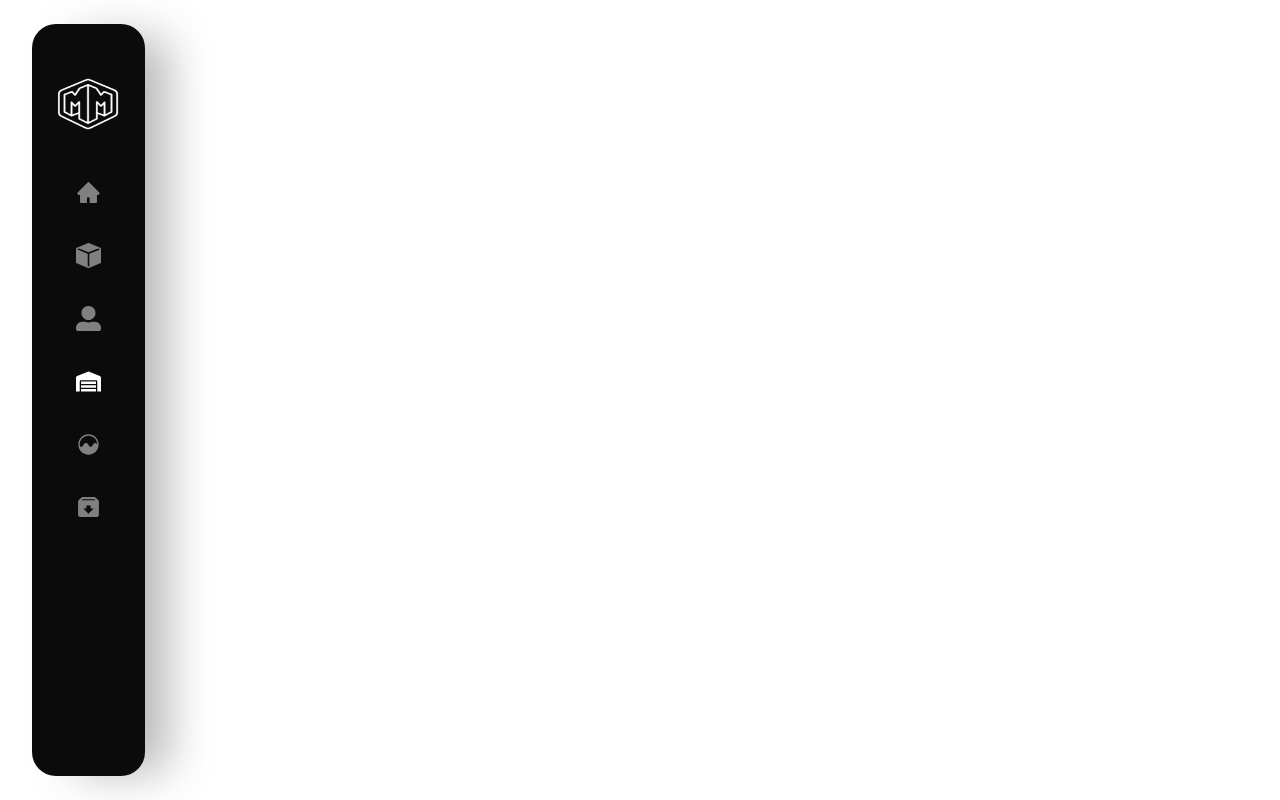
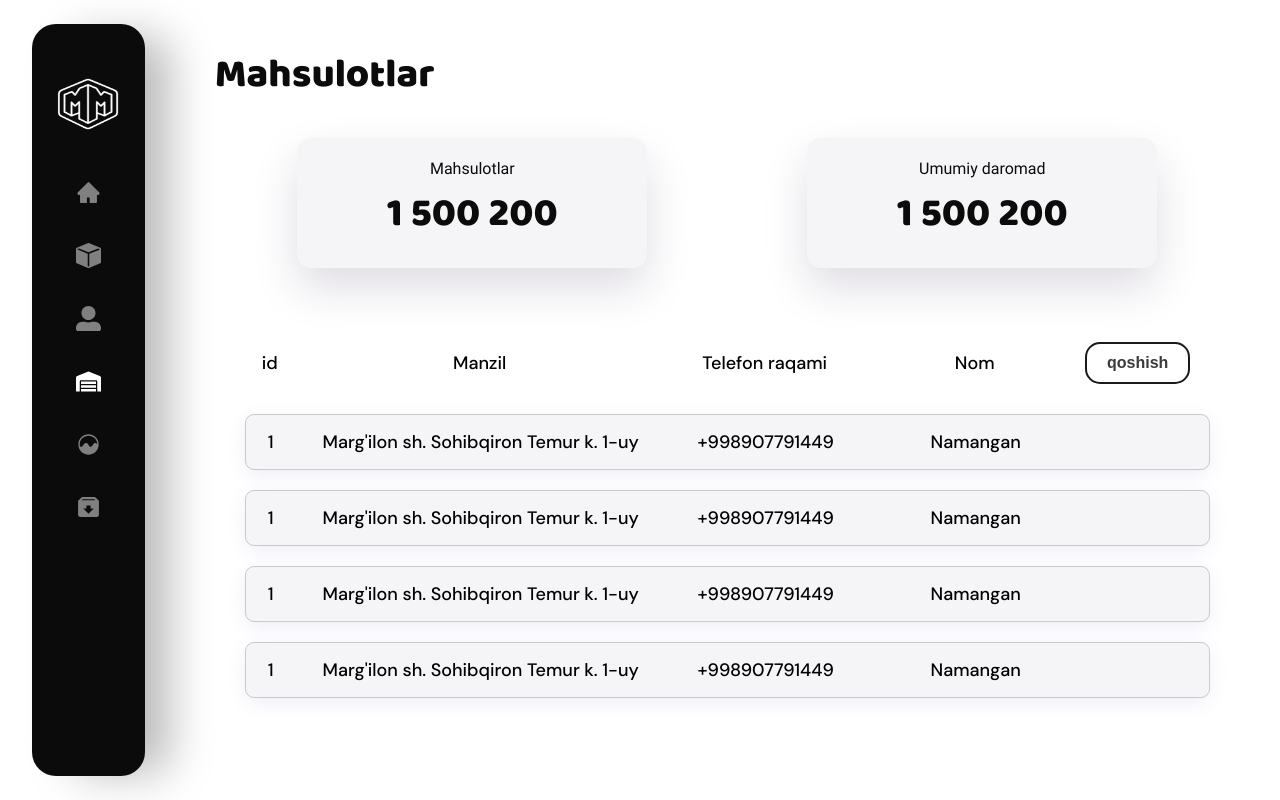
Before and after one commit to shokirov7/money-manager, a React (Vite) app: page /filials in a window 1280 px wide. Built offline with nearby package versions, Linux system fonts and the light colour scheme.

Commit message:
Filials add

```diff
--- /dev/null
+++ b/src/pages/filial/Filial.css
@@ -0,0 +1,81 @@
+.filials {
+  width: 100%;
+  padding: 20px 40px 40px 0;
+}
+
+.filials_welcome {
+  color: var(--black, #0c0b0b);
+  font-family: baloo-reg;
+  font-size: 40px;
+  font-style: normal;
+  font-weight: 400;
+  line-height: normal;
+  margin-bottom: 30px;
+}
+
+.filials_top {
+  display: flex;
+  align-items: center;
+  justify-content: center;
+  gap: 10rem;
+  margin-bottom: 4rem;
+}
+
+.filials_table {
+  width: 100%;
+  padding: 5px 20px;
+  min-height: 300px;
+  border-radius: 16px;
+}
+
+.filials_table_titles {
+  width: 100%;
+  padding: 5px 10px;
+  font-family: dm-med;
+  display: flex;
+  gap: 10px;
+  align-items: center;
+}
+
+.filials_table_title {
+  display: flex;
+  justify-content: center;
+  align-items: center;
+  font-size: 18px;
+}
+
+.filials_table_title:nth-child(1) {
+  width: 50px;
+}
+
+
+.filials_table_title:nth-child(2){
+	width: 350px;
+}
+.filials_table_title:nth-child(3),
+.filials_table_title:nth-child(4) {
+  width: 200px;
+	text-align: center;
+}
+
+
+.filials_table_cards {
+  margin-top: 20px;
+  padding: 5px 10px;
+  display: flex;
+  flex-direction: column;
+  gap: 20px;
+}
+
+.filials_table_card {
+  width: 100%;
+  display: flex;
+  align-items: center;
+  gap: 10px;
+  font-family: dm-med;
+  border-radius: 9px;
+  border: 1px solid var(--black, #cacaca);
+  background-color: var(--grey, #f5f5f7);
+  padding: 15px 0px;
+  box-shadow: 0px 5px 20px 0px #f0edf6;
+}
--- a/src/pages/filial/Filial.jsx
+++ b/src/pages/filial/Filial.jsx
@@ -1,9 +1,51 @@
 import React from 'react'
+import Button from '../../components/button/Button'
+import Profitcard from '../../components/profitcard/Profitcard'
+import './Filial.css'
 
 function Filial() {
   return (
-    <div>
-
+    <div className='filials'>
+      <div className="filials_welcome">Mahsulotlar</div>
+      <div className="filials_top">
+        <Profitcard desc={"Mahsulotlar"} />
+        <Profitcard desc={"Umumiy daromad"} />
+      </div>
+      <div className="filials_table">
+        <div className="filials_table_titles">
+          <div className="filials_table_title">id</div>
+          <div className="filials_table_title">Manzil</div>
+          <div className="filials_table_title">Telefon raqami</div>
+          <div className="filials_table_title">Nom</div>
+          <Button />
+        </div>
+        <div className="filials_table_cards">
+          <div className="filials_table_card">
+            <div className="filials_table_title">1</div>
+            <div className="filials_table_title">Marg'ilon sh. Sohibqiron Temur k. 1-uy</div>
+            <div className="filials_table_title">+998907791449</div>
+            <div className="filials_table_title">Namangan</div>
+          </div>
+          <div className="filials_table_card">
+            <div className="filials_table_title">1</div>
+            <div className="filials_table_title">Marg'ilon sh. Sohibqiron Temur k. 1-uy</div>
+            <div className="filials_table_title">+998907791449</div>
+            <div className="filials_table_title">Namangan</div>
+          </div>
+          <div className="filials_table_card">
+            <div className="filials_table_title">1</div>
+            <div className="filials_table_title">Marg'ilon sh. Sohibqiron Temur k. 1-uy</div>
+            <div className="filials_table_title">+998907791449</div>
+            <div className="filials_table_title">Namangan</div>
+          </div>
+          <div className="filials_table_card">
+            <div className="filials_table_title">1</div>
+            <div className="filials_table_title">Marg'ilon sh. Sohibqiron Temur k. 1-uy</div>
+            <div className="filials_table_title">+998907791449</div>
+            <div className="filials_table_title">Namangan</div>
+          </div>
+        </div>
+      </div>
     </div>
   )
 }
```
